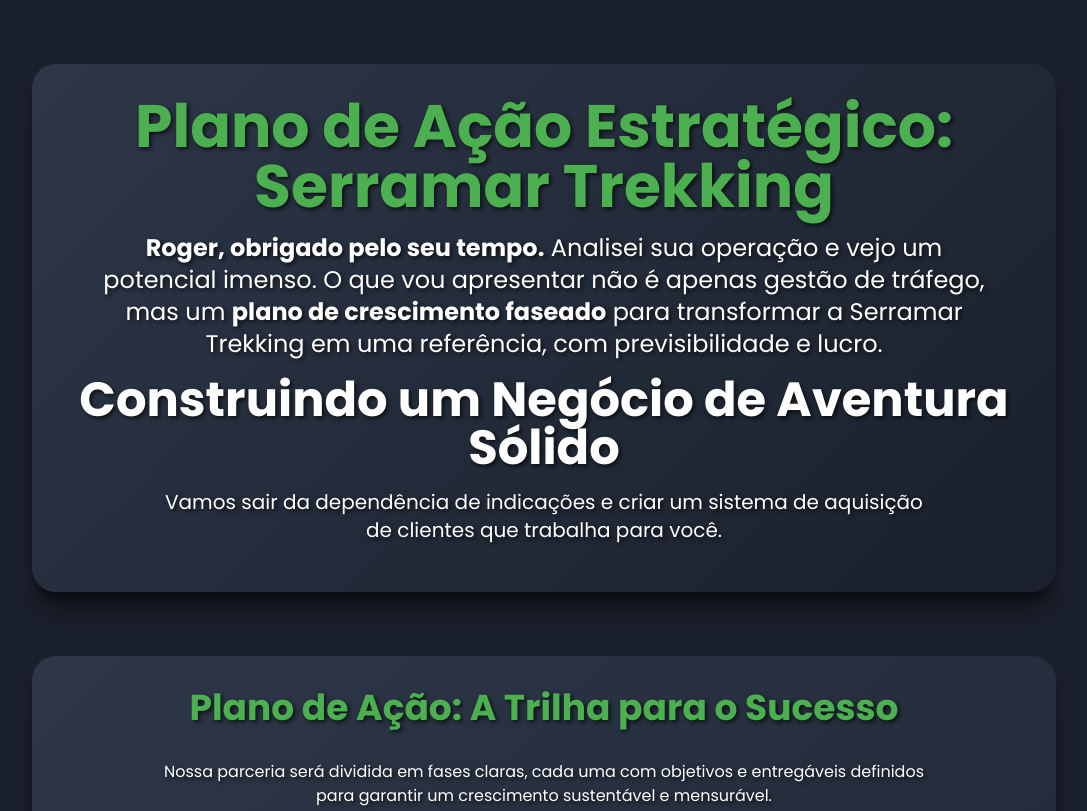
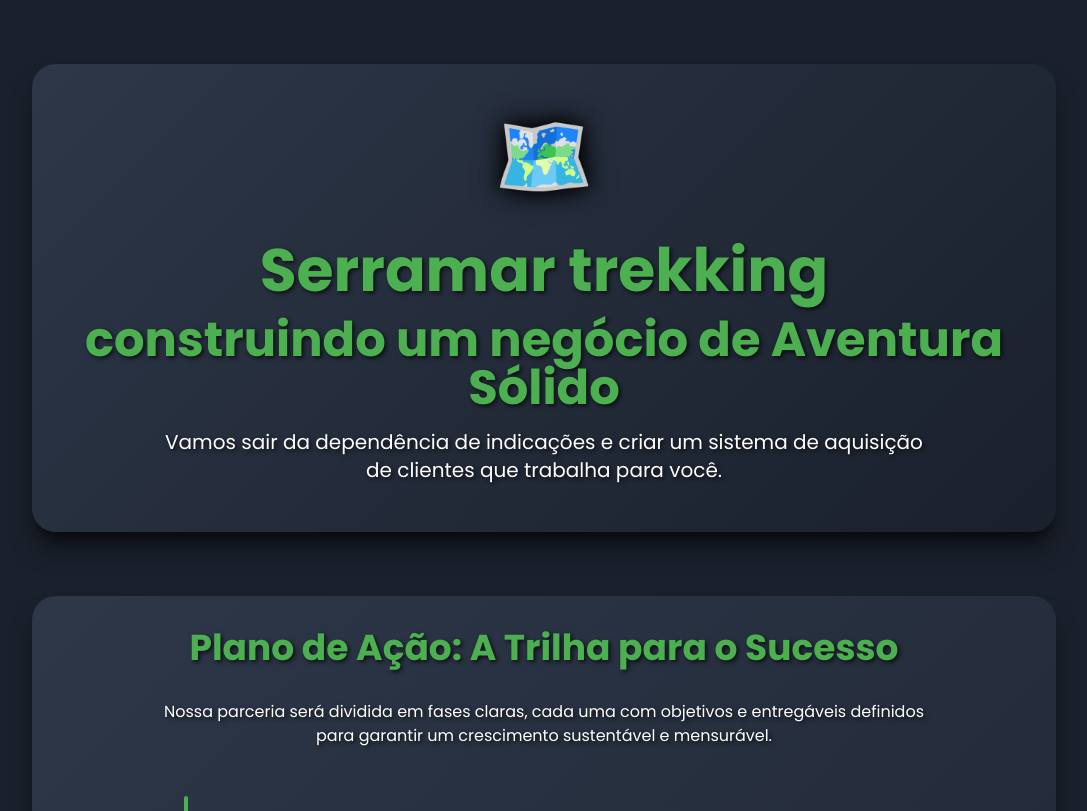
Before and after one commit to ROI-360/ROGER, a plain HTML site: page index.html in a window 1280 px wide. Shown: the top 811 px of the page, without its empty margins (96-1183 px from the left). Drawn offline with nearby package versions, Linux system fonts and the light colour scheme.

Commit message:
Update index.html

```diff
--- a/index.html
+++ b/index.html
@@ -102,11 +102,9 @@
 
         <header class="text-center py-6 md:py-8">
             <div class="section-gradient-box p-4 sm:p-8 max-w-5xl">
-                <h1 class="text-3xl sm:text-5xl md:text-6xl font-bold text-[#4CAF50] leading-tight mb-4 title-shadow">Plano de Ação Estratégico: Serramar Trekking</h1>
-                <p class="text-lg sm:text-xl md:text-2xl text-white max-w-4xl mx-auto mb-4 title-shadow">
-                    <strong>Roger, obrigado pelo seu tempo.</strong> Analisei sua operação e vejo um potencial imenso. O que vou apresentar não é apenas gestão de tráfego, mas um <strong>plano de crescimento faseado</strong> para transformar a Serramar Trekking em uma referência, com previsibilidade e lucro.
-                </p>
-                <h2 class="text-2xl sm:text-4xl md:text-5xl font-bold text-white mb-4 title-shadow">Construindo um Negócio de Aventura Sólido</h2>
+                <div class="icon-highlight" style="font-size: 5rem; margin-bottom: 1.5rem;">🗺️</div>
+                <h1 class="text-3xl sm:text-5xl md:text-6xl font-bold text-[#4CAF50] leading-tight mb-4 title-shadow">Serramar trekking</h1>
+                <h2 class="text-2xl sm:text-4xl md:text-5xl font-bold text-[#4CAF50] mb-4 title-shadow">construindo um negócio de Aventura Sólido</h2>
                 <p class="text-base sm:text-lg md:text-xl text-white max-w-3xl mx-auto mb-4 title-shadow">
                     Vamos sair da dependência de indicações e criar um sistema de aquisição de clientes que trabalha para você.
                 </p>
```
